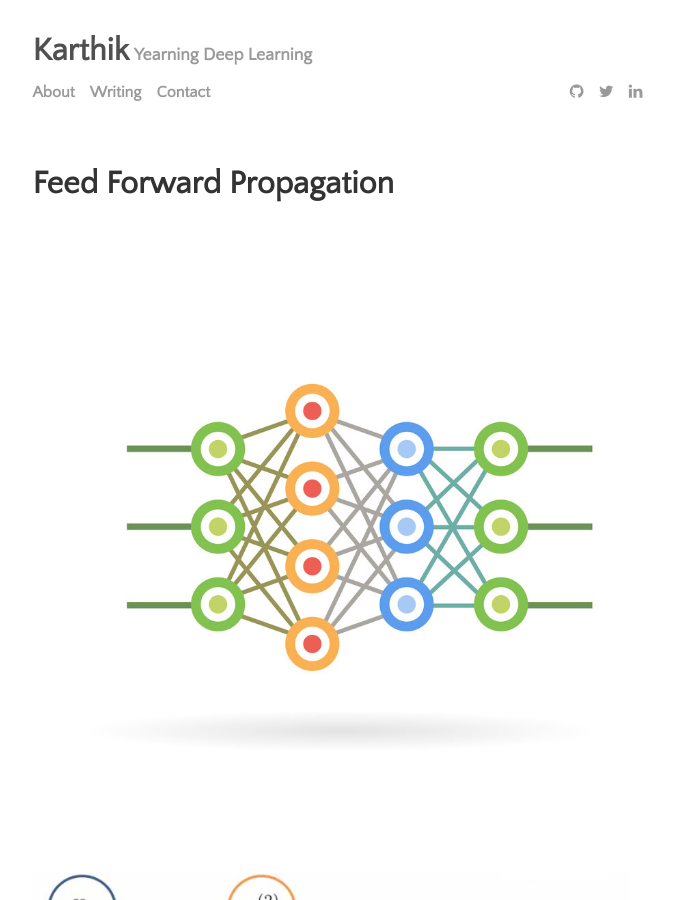
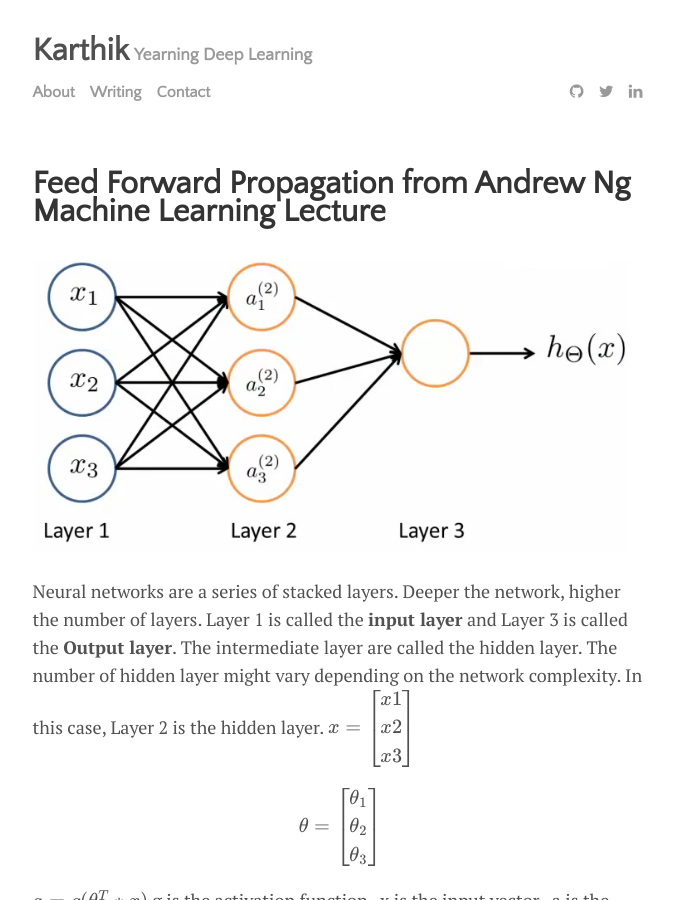
Before and after one commit to karthikziffer/karthikziffer.github.io, a Jekyll site: the page built from _posts/2018-09-27-feed-forward-propagation.md, in a window 1280 px wide and 900 px high. Shown: the whole window, without its empty margins (300-974 px from the left). Built offline with Jekyll 4.4.1, drawn with Linux system fonts in a browser that asks for light colours; formulas are drawn with MathJax 3.

Commit message:
Changed - title

```diff
--- a/_posts/2018-09-27-feed-forward-propagation.md
+++ b/_posts/2018-09-27-feed-forward-propagation.md
@@ -1,21 +1,15 @@
 ---
 layout: post
-title: "Feed Forward Propagation"
+title: "Feed Forward Propagation from Andrew Ng Machine Learning Lecture"
 author: "Karthik"
 categories: journal
 tags: [documentation,sample]
-image: feed-forward-propagation.jpeg
+image: andrew-NG-ffp.png
 ---
 
 
 
 
-
-
-
-
-
-![fig (1) - Structured neurons from Andrew Ng's Machine Learning class.](../assets/img/andrew-NG-ffp.png)
 
 
 
```
